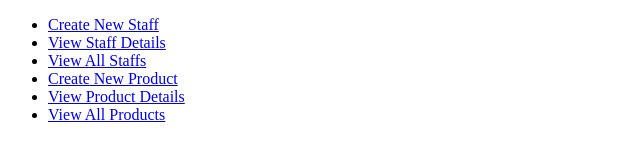
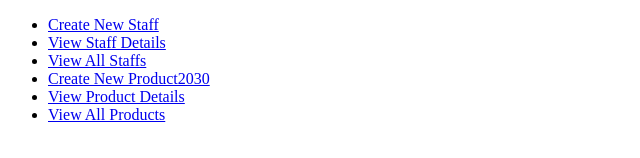
Before and after one commit to yuanxinsoc/PointOfSaleSystemWeb, a plain HTML site: page index.html in a window 1280 px wide. Shown: the part 278-436 px from the top of the page, 0-640 px from the left. Drawn offline with Linux system fonts and the light colour scheme.

Commit message:
modfied index.html year3

```diff
--- a/index.html
+++ b/index.html
@@ -21,7 +21,7 @@
 			<li><a href="./systemAdministration/createNewStaff.html">Create New Staff</a></li>
 			<li><a href="./systemAdministration/viewStaffDetails.html">View Staff Details</a></li>
 			<li><a href="./systemAdministration/viewAllStaffs.html">View All Staffs</a></li>
-			<li><a href="./systemAdministration/createNewProduct.html">Create New Product</a></li>
+			<li><a href="./systemAdministration/createNewProduct.html">Create New Product2030</a></li>
 			<li><a href="./systemAdministration/viewProductDetails.html">View Product Details</a></li>
 			<li><a href="./systemAdministration/viewAllProducts.html">View All Products</a></li>
 		</ul>
```
Also changed, not shown: 1 other file.
